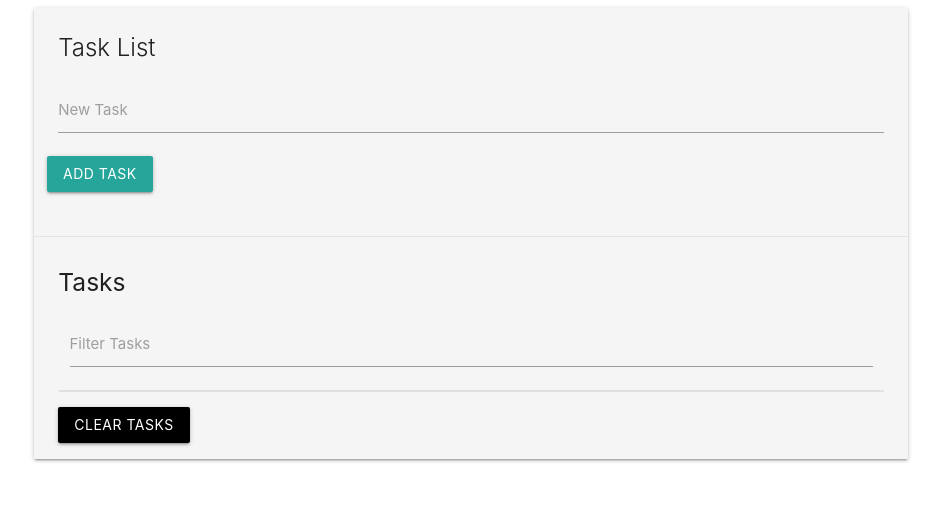
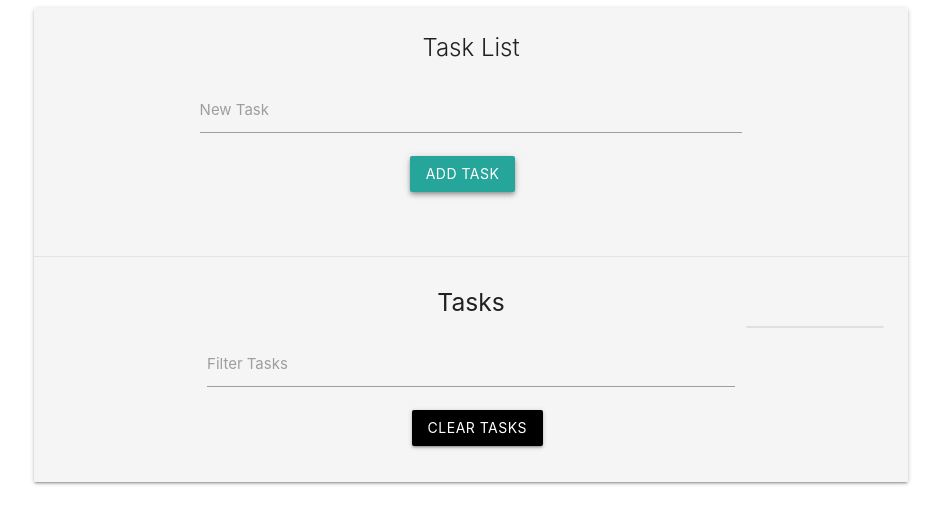
Before and after one commit to AOravkin/Task-List, a plain HTML site: page index.html in a window 1280 px wide. Shown: the whole page, without its empty margins (169-1110 px from the left). Drawn offline with nearby package versions, Linux system fonts and the light colour scheme.

Commit message:
add materialize css classes for styling purposes

```diff
--- a/index.html
+++ b/index.html
@@ -22,25 +22,33 @@
     <div class="col s12">
       <div id="main" class="card grey lighten-4">
         <div class="card-content">
-          <span class="card-title">Task List</span>
+          <span class="card-title center">Task List</span>
           <div class="row">
             <form id="task-form">
-              <div class="input-field col s12">
+              <div class="input-field col s12 m8 l8 offset-m2 offset-l2">
                 <input type="text" name="task" id="task">
                 <label for="task">New Task</label>
               </div>
-              <input type="submit" value="Add Task" class="btn">
             </form>
+            <div class="row">
+              <div class="col s6 offset-s4 m3 offset-m5">
+                <input type="submit" value="Add Task" class="btn z-depth-2">
+              </div>
+            </div>
           </div>
         </div>
         <div class="card-action">
-          <h5 id="task-title">Tasks</h5>
-          <div class="input-field col s12">
+          <h5 id="task-title" class="center">Tasks</h5>
+          <div class="input-field col s12 m8 l8 offset-m2 offset-l2">
             <input type="text" name="filter" id="filter">
             <label for="filter">Filter Tasks</label>
           </div>
           <ul class="collection"></ul>
-          <a href="#" class="clear-tasks btn black">Clear Tasks</a>
+          <div class="row">
+            <div class="col s6 offset-s4 m3 offset-m5">
+              <a href="#" class="clear-tasks btn black">Clear Tasks</a>
+            </div>
+          </div>
         </div>
       </div>
     </div>
```
